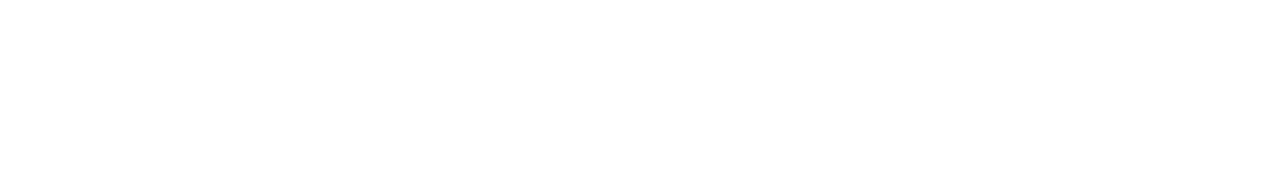
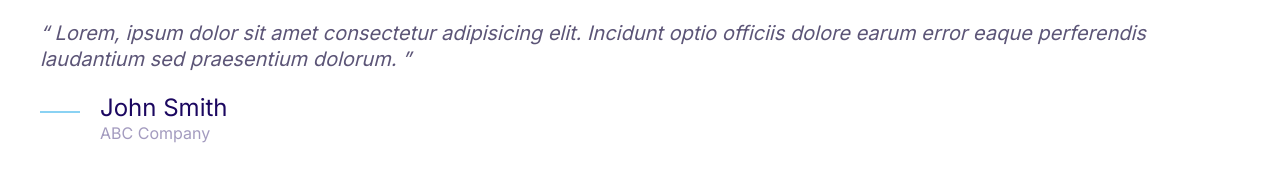
Before and after one commit to Yari-Carelli/Moshify, a plain HTML site: page index.html in a window 1280 px wide. Drawn offline with Linux system fonts and the light colour scheme.

Commit message:
Build quote component

```diff
--- a/css/styles.css
+++ b/css/styles.css
@@ -4,6 +4,7 @@
   --color-accent: #ff3400;
   --color-headings: #1b0760;
   --color-body: #918ca4;
+  --color-body-darker: #5c5577;
   --color-border: #ccc;
   --border-radius: 30px;
 }
@@ -376,3 +377,51 @@ a {
 .media__image {
   margin-top: 1rem;
 }
+/* Quotes */
+.quote {
+  font-size: 3rem;
+  font-style: italic;
+  color: var(--color-body-darker);
+  line-height: 1.3;
+}
+
+.quote__text::before {
+  content: open-quote;
+}
+
+.quote__text::after {
+  content: close-quote;
+}
+
+.quote__author {
+  font-size: 3rem;
+  font-weight: 500;
+  font-style: normal;
+  margin-bottom: 0;
+}
+
+.quote__organization {
+  color: var(--color-headings);
+  opacity: 0.4;
+  font-size: 2rem;
+  font-style: normal;
+}
+
+.quote__line {
+  position: relative;
+  bottom: 10px;
+}
+
+@media screen and (min-width: 1024px) {
+  .quote {
+    font-size: 2rem;
+  }
+
+  .quote__author {
+    font-size: 2.4rem;
+  }
+
+  .quote__organization {
+    font-size: 1.6rem;
+  }
+}
--- a/index.html
+++ b/index.html
@@ -12,5 +12,26 @@
     <link rel="stylesheet" href="css/normalize.css" />
     <link rel="stylesheet" href="css/styles.css" />
   </head>
-  <body></body>
+  <body>
+    <blockquote class="quote">
+      <p class="quote__text">
+        Lorem, ipsum dolor sit amet consectetur adipisicing elit. Incidunt optio
+        officiis dolore earum error eaque perferendis laudantium sed praesentium
+        dolorum.
+      </p>
+      <footer>
+        <div class="media">
+          <div class="media__image">
+            <svg class="icon icon--primary quote__line">
+              <use xlink:href="images/sprite.svg#line"></use>
+            </svg>
+          </div>
+          <div class="media__body">
+            <h3 class="media__title quote__author">John Smith</h3>
+            <p class="quote__organization">ABC Company</p>
+          </div>
+        </div>
+      </footer>
+    </blockquote>
+  </body>
 </html>
```
Also changed, not shown: components/quotes.html (added, +20 -0 lines).
